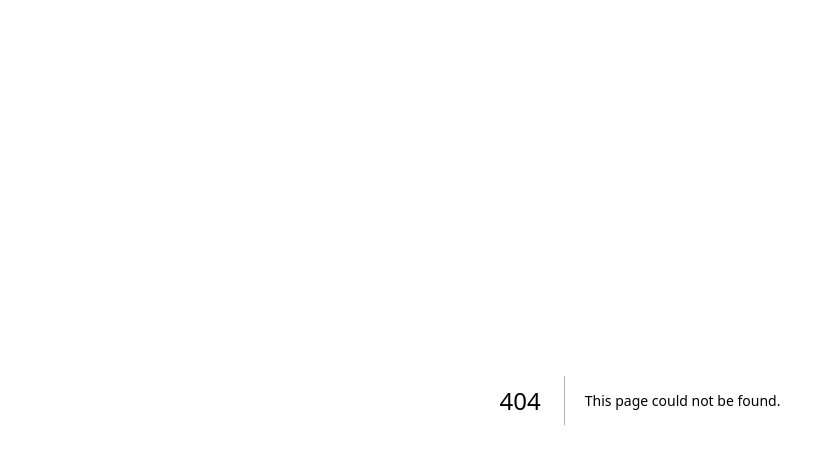
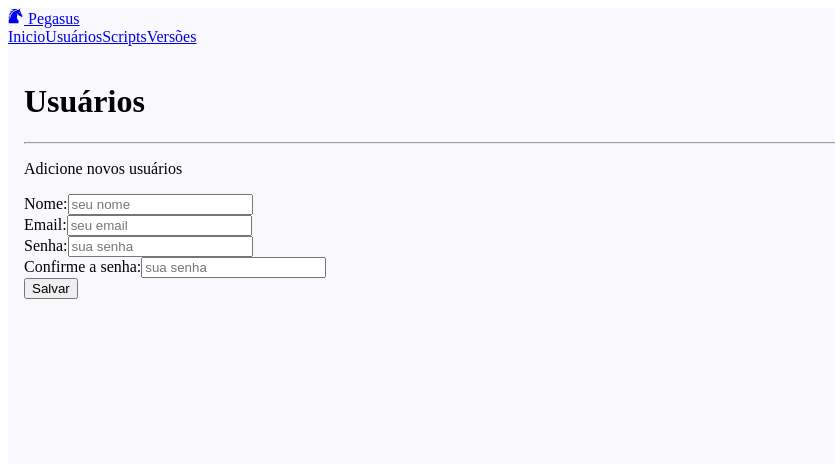
Before and after one commit to GitTec/version_controller_next, a Next.js app: page /usuarios/cadastrar in a window 1280 px wide. Before the commit this address had no page. Shown: the top 464 px of the page, without its empty margins (0-835 px from the left). Built offline with nearby package versions, Linux system fonts and the light colour scheme.

Commit message:
Adicionado partes do crud

```diff
--- a/package.json
+++ b/package.json
@@ -18,7 +18,9 @@
     "react": "18.2.0",
     "react-bootstrap": "^2.8.0",
     "react-dom": "18.2.0",
+    "react-hook-form": "^7.45.2",
     "react-icons": "^4.10.1",
+    "sweetalert2": "^11.7.20",
     "typescript": "5.1.6"
   }
 }
--- /dev/null
+++ b/src/interfaces/usuarios.interface.ts
@@ -0,0 +1,6 @@
+export interface IUsuarios {
+    id: number;
+    name: string;
+    email: string;
+    createdAt: string;
+}
--- a/src/layouts/default/index.tsx
+++ b/src/layouts/default/index.tsx
@@ -13,7 +13,7 @@ interface IProps {
 export function DefaultLayout({ title, subtitle, children }: IProps) {
     return (
         <>
-            <Head>  //Componente proprio do next para criar um Head
+            <Head>
                 <title>{`Pegasus - ${title}`}</title>
                 <meta name="description" content="Generated by create next app" />
                 <meta name="viewport" content="width=device-width, initial-scale=1" />
@@ -21,8 +21,8 @@ export function DefaultLayout({ title, subtitle, children }: IProps) {
             </Head>
 
             <div className={styles.content}>
-                <Header />  //Componente proprio do next
-                <div className={styles.body}>       //Abaixo passo os parametros dentro das tags
+                <Header />
+                <div className={styles.body}>
                     <h1>{title}</h1>
                     <hr />
                     <p>{subtitle}</p>
--- a/src/pages/index.tsx
+++ b/src/pages/index.tsx
@@ -8,7 +8,7 @@ const inter = Inter({ subsets: ['latin'] })
 
 export default function Home() {
   return (
-    //Aqui estou chamando o meu cabecalho que adrao que foi criado, passando os parametros
+    //Aqui estou chamando o meu cabecalho que foi criado, passando os parametros
     <DefaultLayout
       title='Inicio'
       subtitle='Bem vindo à aplicação'
--- /dev/null
+++ b/src/pages/usuarios/cadastrar.tsx
@@ -0,0 +1,98 @@
+import { DefaultLayout } from '@/layouts/default';
+import { api } from '@/services/api';
+import { useRouter } from 'next/router';
+import { Button, Form } from 'react-bootstrap'
+import { useForm } from 'react-hook-form';
+import Swal from 'sweetalert2'
+
+export default function Cadastrar() {
+
+    const { push } = useRouter();
+
+    const { register, handleSubmit, formState: { errors }, setError } = useForm({
+        defaultValues: {
+            name: '',
+            password: '',
+            email: '',
+            password2: ''
+        }
+    });
+
+    function onSubmit(data: any) {
+        if (data.password !== data.password2) {
+            setError("password2", {
+                message: "Senhas não coincidem"
+            })
+            return;
+        }
+
+        api.post('/users', data).then(() => {
+            Swal.fire('Sucesso!', 'usuário cadastrado com sucesso', 'success')
+            push('/usuarios')
+        }).catch(error => {
+            Swal.fire('Ops...', `Erro ao cadastrar usuário ${error}`, 'error')
+        })
+    };
+
+    return (
+        <DefaultLayout
+            title='Usuários'
+            subtitle='Adicione novos usuários'
+        >
+
+            <Form onSubmit={handleSubmit(onSubmit)}>
+                <Form.Group className="mb-3">
+                    <Form.Label>Nome:</Form.Label>
+                    <Form.Control
+                        type="text"
+                        placeholder="seu nome"
+                        isInvalid={!!errors.name}
+                        {...register("name", {
+                            maxLength: { value: 40, message: "Tamanho maximo de 40 caracteres" },
+                            minLength: { value: 3, message: "Valor muito curto" },
+                            required: { value: true, message: "Campo obrigatário" },
+                        })}
+                    />
+                    {
+                        errors.name && <strong>Erro: {errors.name.message}</strong>
+                    }
+
+                </Form.Group>
+                <Form.Group className="mb-3">
+                    <Form.Label>Email:</Form.Label>
+                    <Form.Control type="email" isInvalid={!!errors.email} placeholder="seu email" {...register("email", {
+                        maxLength: { value: 40, message: "Tamanho maximo de 40 caracteres" },
+                        minLength: { value: 3, message: "Valor muito curto" },
+                        required: { value: true, message: "Campo obrigatário" },
+                    })} />
+                    {
+                        errors.email && <strong>Erro: {errors.email.message}</strong>
+                    }
+                </Form.Group>
+                <Form.Group className="mb-3">
+                    <Form.Label>Senha:</Form.Label>
+                    <Form.Control type="password" isInvalid={!!errors.password} placeholder="sua senha" {...register("password", {
+                        maxLength: { value: 40, message: "Tamanho maximo de 40 caracteres" },
+                        minLength: { value: 6, message: "Valor muito curto" },
+                        required: { value: true, message: "Campo obrigatário" },
+                    })} />
+                    {
+                        errors.password && <strong>Erro: {errors.password.message}</strong>
+                    }
+                </Form.Group>
+                <Form.Group className="mb-3">
+                    <Form.Label>Confirme a senha:</Form.Label>
+                    <Form.Control type="password" isInvalid={!!errors.password2} placeholder="sua senha" {...register("password2", {
+                        maxLength: { value: 40, message: "Tamanho maximo de 40 caracteres" },
+                        minLength: { value: 6, message: "Valor muito curto" },
+                        required: { value: true, message: "Campo obrigatário" },
+                    })} />
+                    {
+                        errors.password2 && <strong>Erro: {errors.password2.message}</strong>
+                    }
+                </Form.Group>
+                <Button variant="success" type='submit'>Salvar</Button>
+            </Form>
+        </DefaultLayout>
+    )
+}
```
Also changed, not shown: src/pages/usuarios/index.tsx (added, +90 -0 lines), 2 other files (tests, documents, lock files or other folders).
